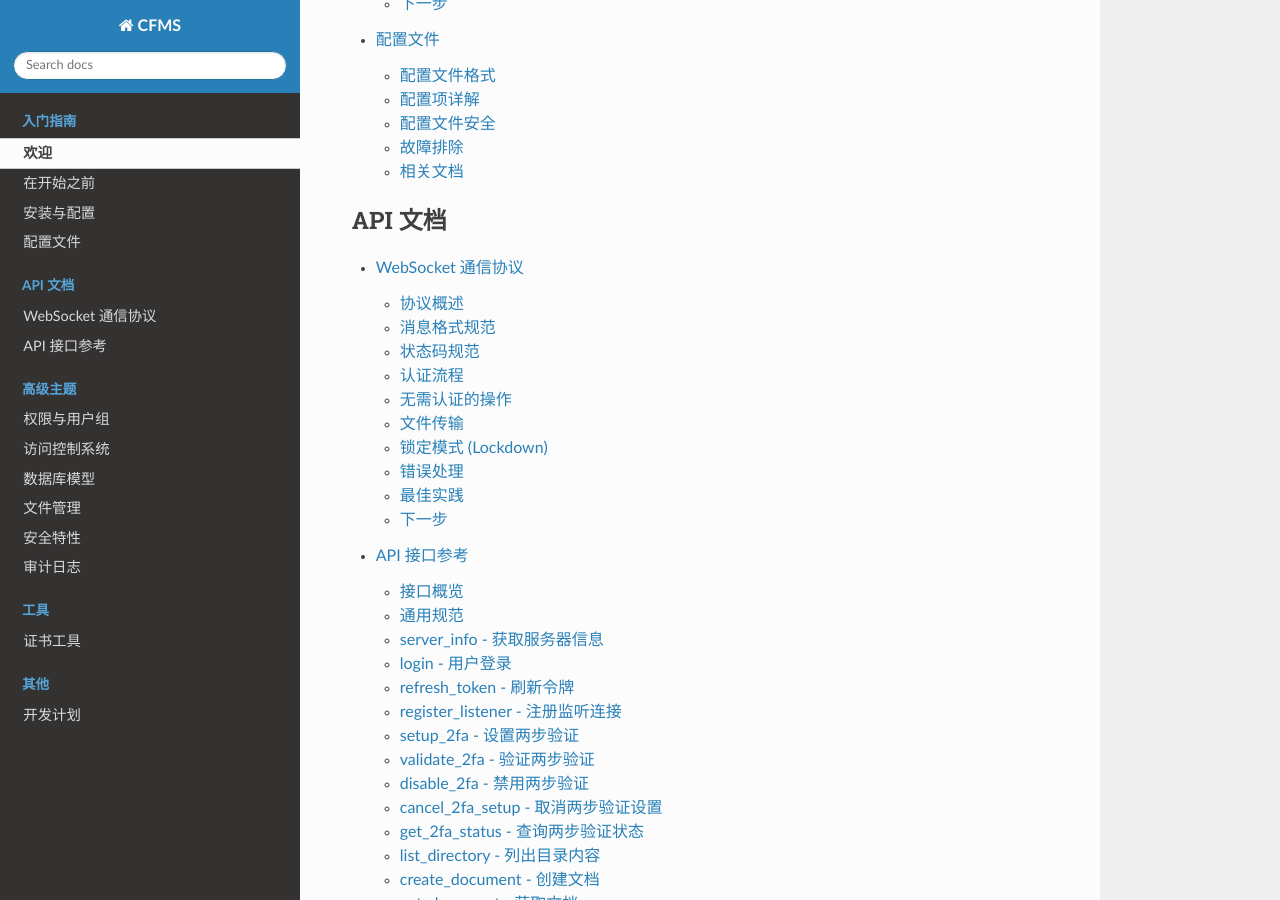
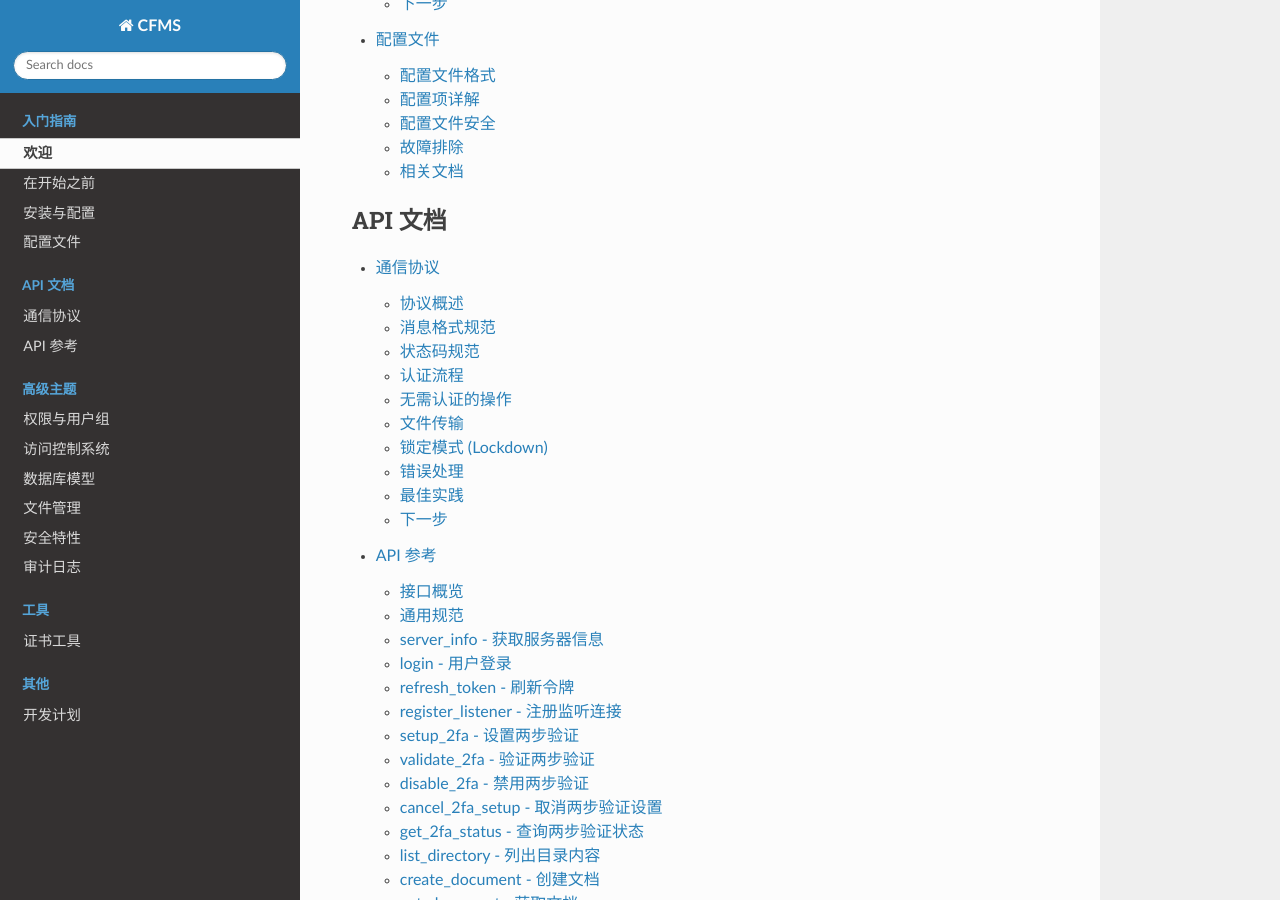
Before and after one commit to Creeper19472/cfms_server_doc, a Sphinx documentation site: the page built from docs/source/index.rst, in a window 1280 px wide and 900 px high, scrolled down 977 px. Built offline with Sphinx 7.4.7 and the Read the Docs theme 3.1.0, drawn with Linux system fonts in a browser that asks for light colours.

Commit message:
docs: fix

```diff
--- a/docs/source/api.rst
+++ b/docs/source/api.rst
@@ -27,7 +27,7 @@ CFMS 使用 **WebSocket** 协议进行客户端与服务器之间的实时双向
 ^^^^^^^^
 
 如无特殊说明，下述的请求格式将以 JSON Schema 的形式进行展示。
-如果你还不知道什么是 JSON Schema，可以先`到此 <https://json-schema.org/>`_阅读官方文档。
+如果你还不知道什么是 JSON Schema，可以先 `到此 <https://json-schema.org/>`_ 阅读官方文档。
 
 客户端请求应当遵循如下的格式：
 
@@ -73,7 +73,7 @@ CFMS 使用 **WebSocket** 协议进行客户端与服务器之间的实时双向
        登录和部分无需认证的操作可以为空。必须和 ``username`` 同时出现。
    * - nonce
      - 可选
-     - 一段字符串，由客户端随机产生，用于防止重放攻击。每个 nonce 只能在通信中出现一次，规定 nonce 的长度不得小于 16 字符。
+     - 一段字符串，由客户端随机产生，用于防止重放攻击。每个 ``nonce`` 只能在通信中出现一次，规定 ``nonce`` 的长度不得小于 16 字符。
 
        对于需要提供用户凭据的请求是必要的。
    * - timestamp
--- a/docs/source/index.rst
+++ b/docs/source/index.rst
@@ -32,8 +32,8 @@ CFMS 是自由软件，采用 Apache 2.0 许可证发布。在特定的条件下
    :maxdepth: 2
    :caption: API 文档
 
-   WebSocket 通信协议 <api>
-   API 接口参考 <api_refs>
+   通信协议 <api>
+   API 参考 <api_refs>
 
 .. toctree::
    :maxdepth: 2
```
Also changed, not shown: other parts of docs/source/api.rst (+1 -1 lines).
